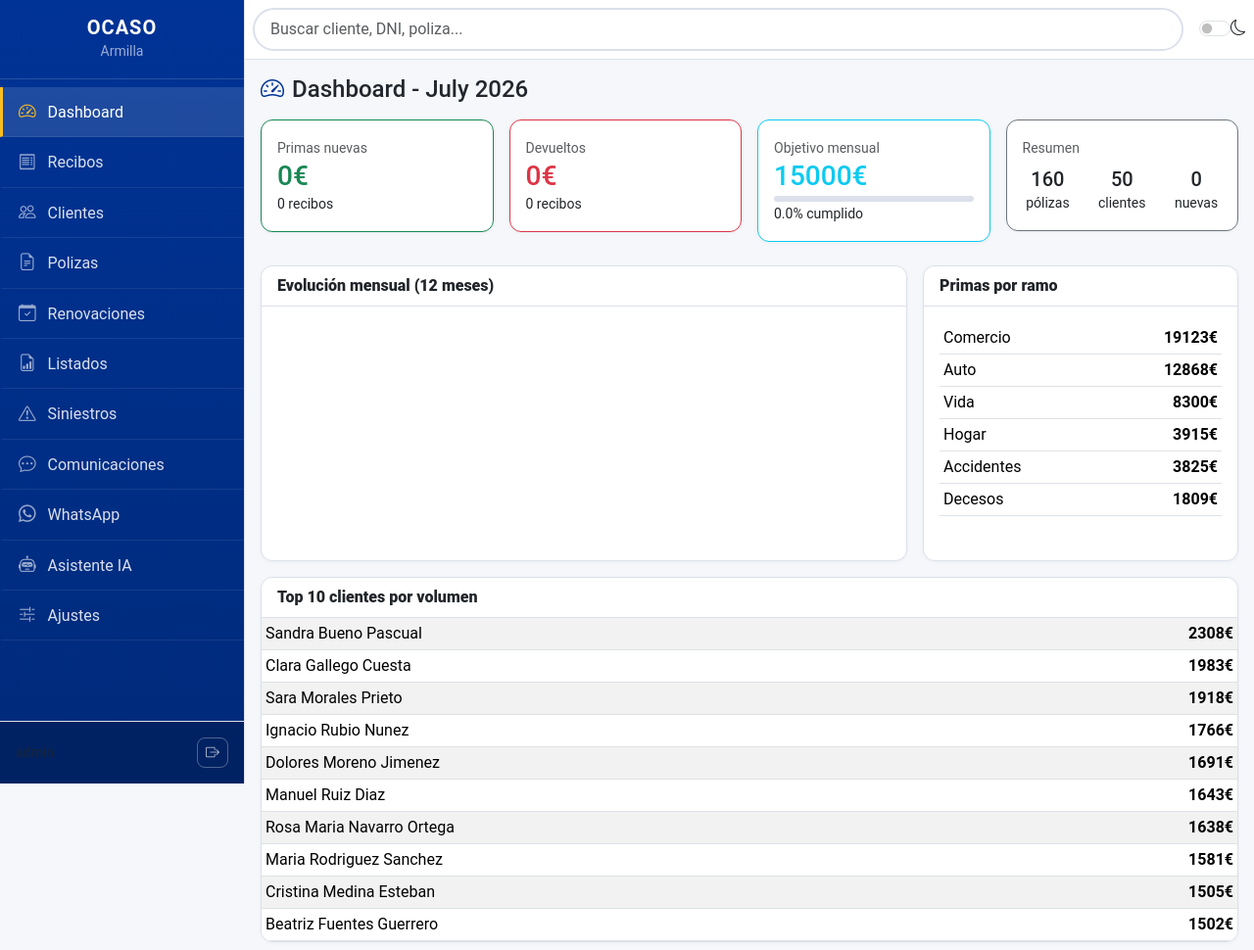
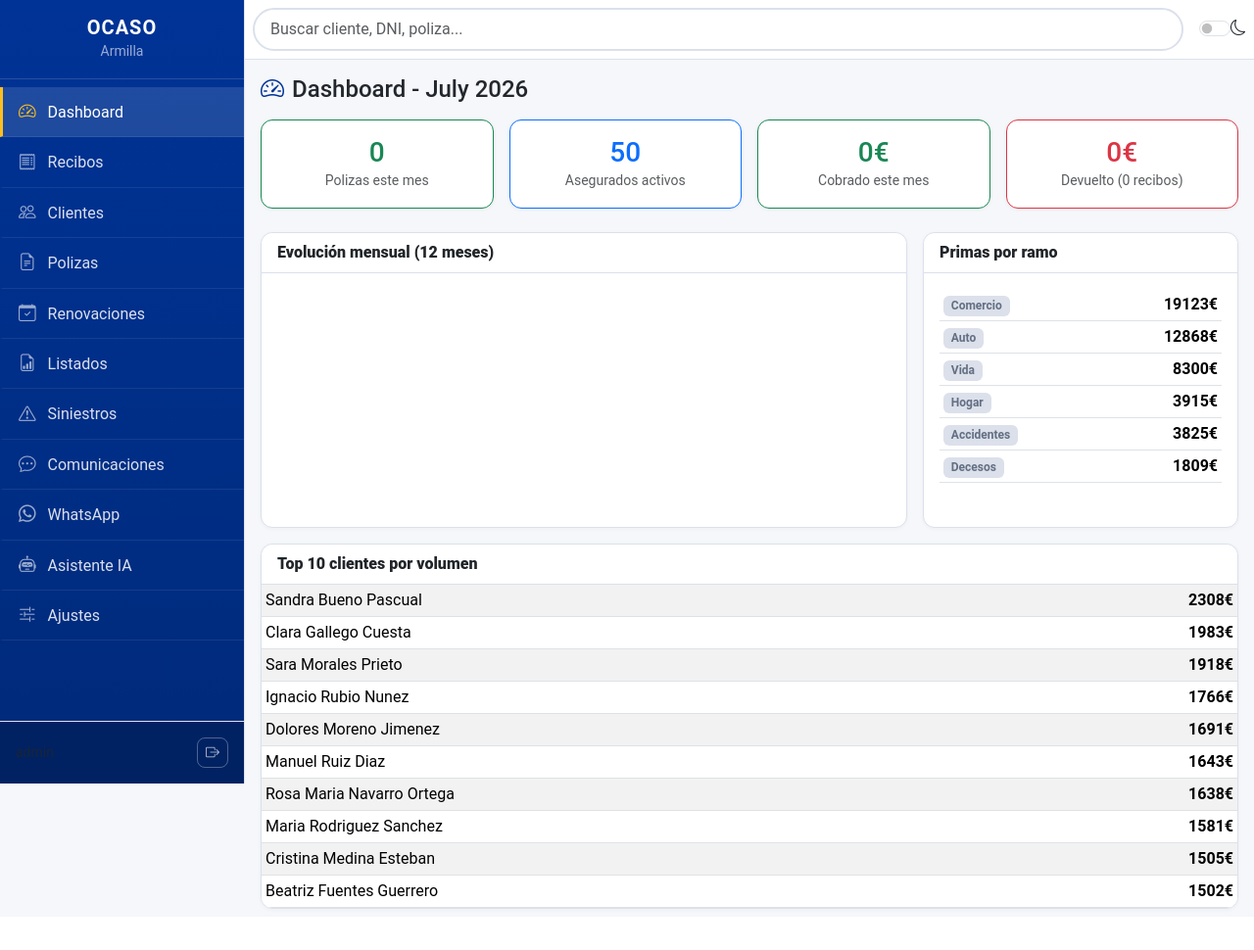
Before and after one commit to amolinagrx/agente-ocaso, a Flask app: page /dashboard/ in a window 1280 px wide. Shown: the whole page at 98% size. After the commit the page ends 930 px from the top, so only its background shows below. Run offline with Flask 3, Linux system fonts and the light colour scheme; a user stored in the database is signed in; a map, chart or similar area stays blank; parts of the project's set-up code (start-up, migrations or seed data) failed here and were passed over; some libraries are stand-ins or nearby versions.

Commit message:
refactor: dashboard con polizas del mes y asegurados en vez de objetivo
- KPIs: polizas este mes, asegurados activos, cobrado, devuelto
- Grafico: doble eje (polizas nuevas + cobrado €)
- Eliminado objetivo mensual del dashboard
- Tabla por ramo incluye cantidad de polizas

```diff
--- a/routes/dashboard.py
+++ b/routes/dashboard.py
@@ -21,10 +21,9 @@ def index():
     ).all()
 
     primas_nuevas = sum(r.importe for r in recibos_mes if r.estado == 'cobrado')
-    num_nuevas = len([r for r in recibos_mes if r.estado == 'cobrado'])
+    num_recibos_cobrados = len([r for r in recibos_mes if r.estado == 'cobrado'])
     devueltos = sum(r.importe for r in recibos_mes if r.estado == 'devuelto')
     num_devueltos = len([r for r in recibos_mes if r.estado == 'devuelto'])
-    pendientes = sum(r.importe for r in recibos_mes if r.estado == 'pendiente')
 
     # Polizas nuevas del mes
     polizas_nuevas_mes = Poliza.query.filter(
@@ -32,42 +31,42 @@ def index():
         Poliza.fecha_efecto <= fin_mes
     ).count()
 
+    # Asegurados (clientes unicos con al menos una poliza activa)
+    asegurados = db.session.query(db.func.count(db.distinct(Poliza.cliente_id))).filter(
+        Poliza.activa == True
+    ).scalar() or 0
+
     polizas_activas = Poliza.query.filter(Poliza.activa == True).count()
     total_clientes = Cliente.query.count()
 
-    # Monthly evolution chart data (last 12 months)
+    # Monthly evolution (last 12 months)
     monthly_data = []
     for i in range(11, -1, -1):
         mes_inicio = (hoy.replace(day=1) - relativedelta(months=i))
         mes_fin = (mes_inicio + relativedelta(months=1)) - relativedelta(days=1)
         mes_label = mes_inicio.strftime('%b %y')
 
-        r_cobrados = Recibo.query.filter(
+        nuevas_mes = Poliza.query.filter(
+            Poliza.fecha_efecto >= mes_inicio,
+            Poliza.fecha_efecto <= mes_fin
+        ).count()
+
+        cobradas_mes = db.session.query(db.func.sum(Recibo.importe)).filter(
             Recibo.fecha_emision >= mes_inicio,
             Recibo.fecha_emision <= mes_fin,
             Recibo.estado == 'cobrado'
-        ).all()
-        r_devueltos = Recibo.query.filter(
-            Recibo.fecha_emision >= mes_inicio,
-            Recibo.fecha_emision <= mes_fin,
-            Recibo.estado == 'devuelto'
-        ).all()
-        r_pendientes = Recibo.query.filter(
-            Recibo.fecha_emision >= mes_inicio,
-            Recibo.fecha_emision <= mes_fin,
-            Recibo.estado == 'pendiente'
-        ).all()
+        ).scalar() or 0
 
         monthly_data.append({
             'label': mes_label,
-            'cobrados': round(sum(r.importe for r in r_cobrados), 2),
-            'devueltos': round(sum(r.importe for r in r_devueltos), 2),
-            'pendientes': round(sum(r.importe for r in r_pendientes), 2)
+            'nuevas': nuevas_mes,
+            'cobrados': round(cobradas_mes, 2)
         })
 
     # Ranking by ramo
     ramos_data = db.session.query(
         Poliza.ramo,
+        db.func.count(Poliza.id).label('cantidad'),
         db.func.sum(Poliza.prima_anual).label('total')
     ).filter(Poliza.activa == True).group_by(Poliza.ramo).order_by(db.text('total DESC')).all()
 
@@ -79,24 +78,16 @@ def index():
         db.text('total DESC')
     ).limit(10).all()
 
-    # Objetivo mensual (configurable, default 15000)
-    from models import Configuracion
-    objetivo_conf = Configuracion.query.filter_by(clave='objetivo_mensual').first()
-    objetivo = float(objetivo_conf.valor) if objetivo_conf else 15000
-    cumplimiento = round(primas_nuevas / objetivo * 100, 1) if objetivo > 0 else 0
-
     return render_template('dashboard/index.html',
                            primas_nuevas=round(primas_nuevas, 2),
-                           num_nuevas=num_nuevas,
+                           num_recibos_cobrados=num_recibos_cobrados,
                            devueltos=round(devueltos, 2),
                            num_devueltos=num_devueltos,
-                           pendientes=round(pendientes, 2),
                            polizas_nuevas_mes=polizas_nuevas_mes,
+                           asegurados=asegurados,
                            polizas_activas=polizas_activas,
                            total_clientes=total_clientes,
                            monthly_data=monthly_data,
                            ramos_data=ramos_data,
                            top_clientes=top_clientes,
-                           objetivo=objetivo,
-                           cumplimiento=cumplimiento,
                            mes=hoy.strftime('%B %Y'))
--- a/templates/dashboard/index.html
+++ b/templates/dashboard/index.html
@@ -6,45 +6,35 @@
 
 <!-- KPIs -->
 <div class="row g-3 mb-4">
-    <div class="col-md-3">
-        <div class="card border-success">
-            <div class="card-body">
-                <small class="text-muted">Primas nuevas</small>
-                <h3 class="text-success mb-0">{{ "%.0f"|format(primas_nuevas) }}€</h3>
-                <small>{{ num_nuevas }} recibos</small>
+    <div class="col-6 col-md-3">
+        <div class="card border-success h-100">
+            <div class="card-body text-center">
+                <h3 class="text-success mb-0">{{ polizas_nuevas_mes }}</h3>
+                <small class="text-muted">Polizas este mes</small>
             </div>
         </div>
     </div>
-    <div class="col-md-3">
-        <div class="card border-danger">
-            <div class="card-body">
-                <small class="text-muted">Devueltos</small>
-                <h3 class="text-danger mb-0">{{ "%.0f"|format(devueltos) }}€</h3>
-                <small>{{ num_devueltos }} recibos</small>
+    <div class="col-6 col-md-3">
+        <div class="card border-primary h-100">
+            <div class="card-body text-center">
+                <h3 class="text-primary mb-0">{{ asegurados }}</h3>
+                <small class="text-muted">Asegurados activos</small>
             </div>
         </div>
     </div>
-    <div class="col-md-3">
-        <div class="card border-info">
-            <div class="card-body">
-                <small class="text-muted">Objetivo mensual</small>
-                <h3 class="text-info mb-0">{{ "%.0f"|format(objetivo) }}€</h3>
-                <div class="progress mt-1" style="height:6px">
-                    <div class="progress-bar bg-info" style="width:{% if cumplimiento > 100 %}100{% else %}{{ cumplimiento }}{% endif %}%"></div>
-                </div>
-                <small>{{ cumplimiento }}% cumplido</small>
+    <div class="col-6 col-md-3">
+        <div class="card border-success h-100">
+            <div class="card-body text-center">
+                <h3 class="text-success mb-0">{{ "%.0f"|format(primas_nuevas) }}€</h3>
+                <small class="text-muted">Cobrado este mes</small>
             </div>
         </div>
     </div>
-    <div class="col-md-3">
-        <div class="card border-secondary">
-            <div class="card-body">
-                <small class="text-muted">Resumen</small>
-                <div class="row text-center mt-2">
-                    <div class="col-4"><h5 class="mb-0">{{ polizas_activas }}</h5><small>pólizas</small></div>
-                    <div class="col-4"><h5 class="mb-0">{{ total_clientes }}</h5><small>clientes</small></div>
-                    <div class="col-4"><h5 class="mb-0">{{ polizas_nuevas_mes }}</h5><small>nuevas</small></div>
-                </div>
+    <div class="col-6 col-md-3">
+        <div class="card border-danger h-100">
+            <div class="card-body text-center">
+                <h3 class="text-danger mb-0">{{ "%.0f"|format(devueltos) }}€</h3>
+                <small class="text-muted">Devuelto ({{ num_devueltos }} recibos)</small>
             </div>
         </div>
     </div>
@@ -68,11 +58,11 @@
             <div class="card-body">
                 <table class="table table-sm">
                     <tbody>
-                        {% for ramo, total in ramos_data %}
-                        <tr>
-                            <td>{{ ramo.title() }}</td>
-                            <td class="text-end fw-bold">{{ "%.0f"|format(total) }}€</td>
-                        </tr>
+                {% for ramo, cantidad, total in ramos_data %}
+                <tr>
+                    <td><span class="badge bg-secondary">{{ ramo.title() }}</span></td>
+                    <td class="text-end"><strong>{{ "%.0f"|format(total) }}€</strong></td>
+                </tr>
                         {% else %}
                         <tr><td colspan="2" class="text-muted text-center">Sin datos</td></tr>
                         {% endfor %}
@@ -109,23 +99,24 @@ new Chart(ctx, {
     data: {
         labels: [{% for d in monthly_data %}'{{ d.label }}'{% if not loop.last %},{% endif %}{% endfor %}],
         datasets: [{
-            label: 'Cobrados',
+            label: 'Polizas nuevas',
+            data: [{% for d in monthly_data %}{{ d.nuevas }}{% if not loop.last %},{% endif %}{% endfor %}],
+            backgroundColor: 'var(--ocaso-blue)',
+            yAxisID: 'y'
+        }, {
+            label: 'Cobrado (€)',
             data: [{% for d in monthly_data %}{{ d.cobrados }}{% if not loop.last %},{% endif %}{% endfor %}],
-            backgroundColor: '#198754'
-        }, {
-            label: 'Devueltos',
-            data: [{% for d in monthly_data %}{{ d.devueltos }}{% if not loop.last %},{% endif %}{% endfor %}],
-            backgroundColor: '#e0002b'
-        }, {
-            label: 'Pendientes',
-            data: [{% for d in monthly_data %}{{ d.pendientes }}{% if not loop.last %},{% endif %}{% endfor %}],
-            backgroundColor: '#ffc107'
+            backgroundColor: '#25D366',
+            yAxisID: 'y1'
         }]
     },
     options: {
         responsive: true,
         plugins: { legend: { position: 'bottom' } },
-        scales: { y: { beginAtZero: true } }
+        scales: {
+            y: { beginAtZero: true, position: 'left', title: { display: true, text: 'Polizas' }, ticks: { stepSize: 1 } },
+            y1: { beginAtZero: true, position: 'right', title: { display: true, text: 'Euros' }, grid: { drawOnChartArea: false } }
+        }
     }
 });
 </script>
```
